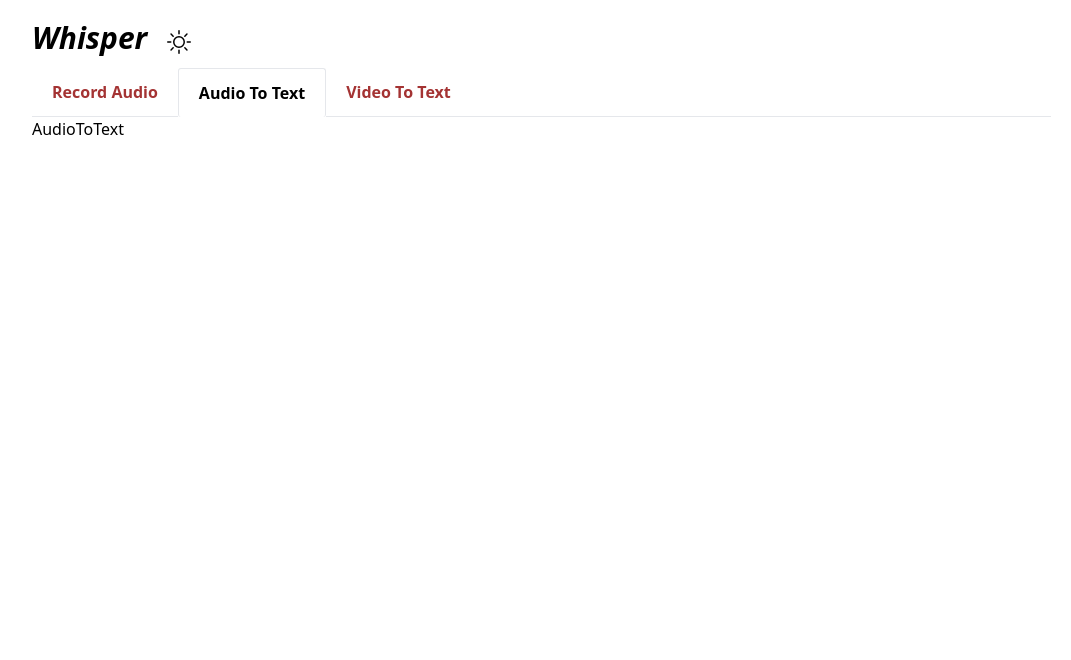
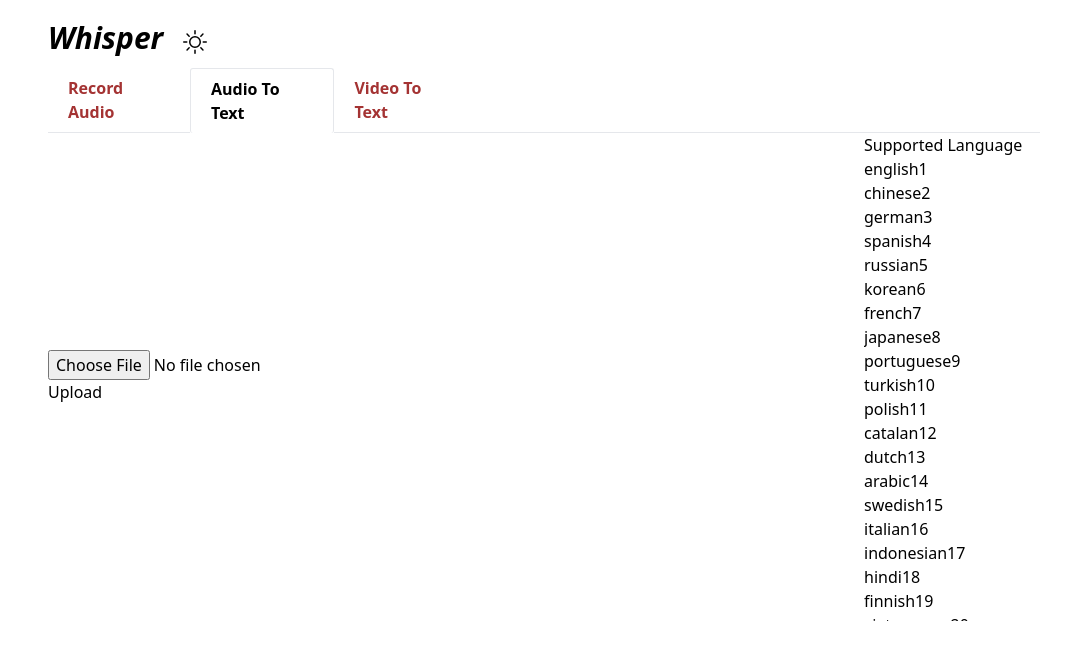
Before and after one commit to SAYEM5522/Whisper, a Next.js app in the folder whisper_web/: page / in a window 1280 px wide. Both pictures are taken after a click on the element "Audio To Text". Shown: the top 660 px of the page, without its empty margins (96-1167 px from the left). Built offline with nearby package versions, Linux system fonts and the light colour scheme; no server answers.

Commit message:
Supported Language List Add

```diff
--- a/whisper_web/components/AudioToText/AudioToText.tsx
+++ b/whisper_web/components/AudioToText/AudioToText.tsx
@@ -1,8 +1,13 @@
 import React from 'react'
+import ChoiceFile from './ChoiceFile'
+import LanguageList from './LanguageList'
 
 const AudioToText = () => {
   return (
-    <div>AudioToText</div>
+    <div className='flex items-center justify-between'>
+      <ChoiceFile/>
+      <LanguageList/>
+    </div>
   )
 }
 
--- /dev/null
+++ b/whisper_web/components/AudioToText/ChoiceFile.tsx
@@ -0,0 +1,58 @@
+import { ChangeEvent, useState } from 'react';
+
+function ChoiceFile() {
+  const [file, setFile] = useState<File>();
+
+  const handleFileChange = (e: ChangeEvent<HTMLInputElement>) => {
+    if (e.target.files) {
+      setFile(e.target.files[0]);
+    }
+  };
+
+  const handleUploadClick = (e:any) => {
+    e.preventDefault()
+    if (!file) {
+      return;
+    }
+    const data = new FormData();
+    data.append("audio",file)
+    const encodeFile=new Buffer(file.name).toString('base64')
+    const item={
+      file:encodeFile
+    }
+
+    fetch('http://127.0.0.1:5000/translate', {
+      method: 'POST',
+      // body: JSON.stringify(item),
+      body:file
+      // 👇 Set headers manually for single file upload
+      // headers: {
+      //   'Content-Type': 'application/json',
+      //   // 'content-length': `${file.size}`,
+      //   // "Access-Control-Allow-Origin":"*"
+
+
+      // },
+    })
+      .then((res) => res.json())
+      .then((data) => console.log(data))
+      .catch((err) => console.error(err));
+  };
+
+  return (
+    <div>
+      <form >
+      <input type="file" name="file" onChange={handleFileChange}  />
+
+      <div>{file && `${file.name} - ${file.type}`}</div>
+
+      <button onClick={handleUploadClick} >Upload</button>
+      </form>
+
+
+    </div>
+
+  );
+}
+
+export default ChoiceFile;
--- /dev/null
+++ b/whisper_web/components/AudioToText/Language.tsx
@@ -0,0 +1,111 @@
+
+export const  LANGUAGES = [
+  {
+  "en": "english",
+  ID:1
+
+  },
+  {
+    "zh": "chinese",
+     ID:2
+  },
+  {"de": "german",ID:3},
+  {"es": "spanish",ID:4},
+  {"ru": "russian",ID:5},
+  {"ko": "korean",ID:6},
+  {"fr": "french",ID:7},
+  {"ja": "japanese",ID:8},
+  {"pt": "portuguese",ID:9},
+  {"tr": "turkish",ID:10},
+  {"pl": "polish",ID:11},
+  {"ca": "catalan",ID:12},
+ { "nl": "dutch",ID:13},
+  {"ar": "arabic",ID:14},
+  {"sv": "swedish",ID:15},
+  {"it": "italian",ID:16},
+  {"id": "indonesian",ID:17},
+  {"hi": "hindi",ID:18},
+  {"fi": "finnish",ID:19},
+ { "vi": "vietnamese",ID:20},
+  {"he": "hebrew",ID:21},
+  {"uk": "ukrainian",ID:22},
+  {"el": "greek",ID:23},
+  {"ms": "malay",ID:24},
+  {"cs": "czech",ID:25},
+  {"ro": "romanian",ID:26},
+  {"da": "danish",ID:27},
+  {"hu": "hungarian",ID:28},
+ { "ta": "tamil",ID:29},
+  {"no": "norwegian",ID:30},
+  {"th": "thai",ID:31},
+  {"ur": "urdu",ID:32},
+  {"hr": "croatian",ID:33},
+  {"bg": "bulgarian",ID:34},
+  {"lt": "lithuanian",ID:35},
+  {"la": "latin",ID:36},
+  {"mi": "maori",ID:37},
+  {"ml": "malayalam",ID:38},
+  {"cy": "welsh",ID:39},
+  {"sk": "slovak",ID:40},
+ { "te": "telugu",ID:41},
+  {"fa": "persian",ID:42},
+  {"lv": "latvian",ID:43},
+ { "bn": "bengali",ID:44},
+  {"sr": "serbian",ID:45},
+  {"az": "azerbaijani",ID:46},
+  {"sl": "slovenian",ID:47},
+  {"kn": "kannada",ID:47},
+  {"et": "estonian",ID:48},
+  {"mk": "macedonian",ID:49},
+  {"br": "breton",ID:50},
+  {"eu": "basque",ID:51},
+  {"is": "icelandic",ID:52},
+  {"hy": "armenian",ID:53},
+  {"ne": "nepali",ID:54},
+ { "mn": "mongolian",ID:55},
+  {"bs": "bosnian",ID:56},
+  {"kk": "kazakh",ID:57},
+  {"sq": "albanian",ID:58},
+  {"sw": "swahili",ID:59},
+ { "gl": "galician",ID:60},
+  {"mr": "marathi",ID:61},
+  {"pa": "punjabi",ID:62},
+  {"si": "sinhala",ID:63},
+  {"km": "khmer",ID:64},
+  {"sn": "shona",ID:65},
+  {"yo": "yoruba",ID:66},
+  {"yo": "yoruba",ID:67},
+  {"yo": "yoruba",ID:68},
+  {"so": "somali",ID:69},
+  {"af": "afrikaans",ID:70},
+ { "oc": "occitan",ID:71},
+ { "ka": "georgian",ID:72},
+  {"be": "belarusian",ID:73},
+  {"tg": "tajik",ID:74},
+  {"sd": "sindhi",ID:75},
+  {"gu": "gujarati",ID:76},
+  {"am": "amharic",ID:77},
+  {"yi": "yIDdish",ID:78},
+  {"lo": "lao",ID:79},
+  {"uz": "uzbek",ID:80},
+  {"fo": "faroese",ID:81},
+  {"ht": "haitian creole",ID:82},
+ { "ps": "pashto",ID:83},
+  {"tk": "turkmen",ID:84},
+  {"nn": "nynorsk",ID:85},
+  {"mt": "maltese",ID:86},
+  {"sa": "sanskrit",ID:87},
+  {"lb": "luxembourgish",ID:88},
+  {"my": "myanmar",ID:89},
+  {"bo": "tibetan",ID:90},
+ { "tl": "tagalog",ID:91},
+  {"mg": "malagasy",ID:92},
+  {"as": "assamese",ID:93},
+ { "tt": "tatar",ID:94},
+  {"haw": "hawaiian",ID:95},
+  {"ln": "lingala",ID:96},
+  {"ha": "hausa",ID:97},
+ { "ba": "bashkir",ID:98},
+ { "jw": "javanese",ID:99},
+  {"su": "sundanese",ID:100}
+]
--- /dev/null
+++ b/whisper_web/components/AudioToText/LanguageList.tsx
@@ -0,0 +1,22 @@
+import React from 'react'
+import { LANGUAGES } from './Language'
+const LanguageList = () => {
+  return (
+    <div>
+      <p className='font-medium text-md'>Supported Language</p>
+    <div className='h-[29rem] w-44  overflow-y-auto [&::-webkit-scrollbar]:hidden'>
+      {
+        LANGUAGES.map((item,index:number)=>{
+          return(
+            <div key={index}>
+             <p>{Object.values(item)}</p>
+            </div>
+          )
+        })
+      }
+    </div>
+    </div>
+  )
+}
+
+export default LanguageList
--- a/whisper_web/components/Header/Header.tsx
+++ b/whisper_web/components/Header/Header.tsx
@@ -79,14 +79,14 @@
     {
       HeaderItem.map((item,index)=>{
         return(
-          <div key={index} className={`${index===acttiveIndex ?'border-x border-t rounded-[3px]':'border-b hover:bg-[#EEEEEE] hover:rounded-sm '} cursor-pointer gray-400 px-5 py-3 `}>
+          <div key={index} className={`${index===acttiveIndex ?'border-x border-t rounded-[3px]':'border-b hover:bg-[#EEEEEE] hover:rounded-sm '} cursor-pointer gray-400 px-5 py-2 `}>
             <p onClick={()=>ItemSelect(index)} className={`${acttiveIndex===index?'text-black dark:text-white':'text-[#A43333] dark:text-[#f70511]'} font-semibold `}>{item.name}</p>
           </div>
         )
       })
     }
     </div>
-    <div className='border-b w-[580px] mt-12'/>
+    <div className='border-b w-[580px] mt-[63px]'/>
     </div>
     <div>
       <HeaderIdentification/>
--- a/whisper_web/components/Record/Record.tsx
+++ b/whisper_web/components/Record/Record.tsx
@@ -1,20 +1,10 @@
-import { invokeSaveAsDialog } from "recordrtc";
-import { useRecorderPermission } from "./useRecorderPermission";
- const Record = () => {
-  const recorder = useRecorderPermission("audio");
-  const startRecording = async () => {
-    recorder.startRecording();
-  };
-  const stopRecording = async () => {
-    await recorder.stopRecording();
-    let blob = await recorder.getBlob();
-    invokeSaveAsDialog(blob, `random_name.webm`);
-  };
+
+import React from 'react'
+
+const Record = () => {
   return (
-    <div>
-      <button onClick={startRecording}> Start recording</button>
-      <button onClick={stopRecording}> Stop recording</button>
-    </div>
-  );
-};
+    <div>Record</div>
+  )
+}
+
 export default Record
--- a/whisper_web/components/Record/useRecorderPermission.tsx
+++ b/whisper_web/components/Record/useRecorderPermission.tsx
@@ -1,20 +1,10 @@
-import { useState, useEffect } from "react";
-import RecordRTC, { RecordRTCPromisesHandler } from "recordrtc";
-export const useRecorderPermission = (
-  recordingType: RecordRTC.Options["type"]
-) => {
-  const [recorder, setRecorder] = useState<any>();
-  useEffect(() => {
-    getPermissionInitializeRecorder();
-  }, []);
-  const getPermissionInitializeRecorder = async () => {
-    let stream = await (navigator as any).mediaDevices.getUserMedia({
-      audio: true,
-    });
-    let recorder = new RecordRTCPromisesHandler(stream, {
-      type: recordingType,
-    });
-    setRecorder(recorder);
-  };
-  return recorder;
-};
+
+import React from 'react'
+
+const useRecorderPermission = () => {
+  return (
+    <div>useRecorderPermission</div>
+  )
+}
+
+export default useRecorderPermission
--- a/whisper_web/package.json
+++ b/whisper_web/package.json
@@ -14,8 +14,7 @@
     "prettier-plugin-tailwindcss": "^0.2.0",
     "react": "18.2.0",
     "react-dom": "18.2.0",
-    "react-icons": "^4.7.1",
-    "recordrtc": "^5.6.2"
+    "react-icons": "^4.7.1"
   },
   "devDependencies": {
     "@types/node": "18.11.3",
--- a/whisper_web/tailwind.config.js
+++ b/whisper_web/tailwind.config.js
@@ -7,7 +7,12 @@
     './app/**/*.{js,ts,jsx,tsx}',
   ],
   theme: {
-    extend: {},
+    extend: {
+      screens: {
+        'lg': '992px',
+        // => @media (min-width: 992px) { ... }
+      },
+    },
   },
   plugins: [],
 }
```
